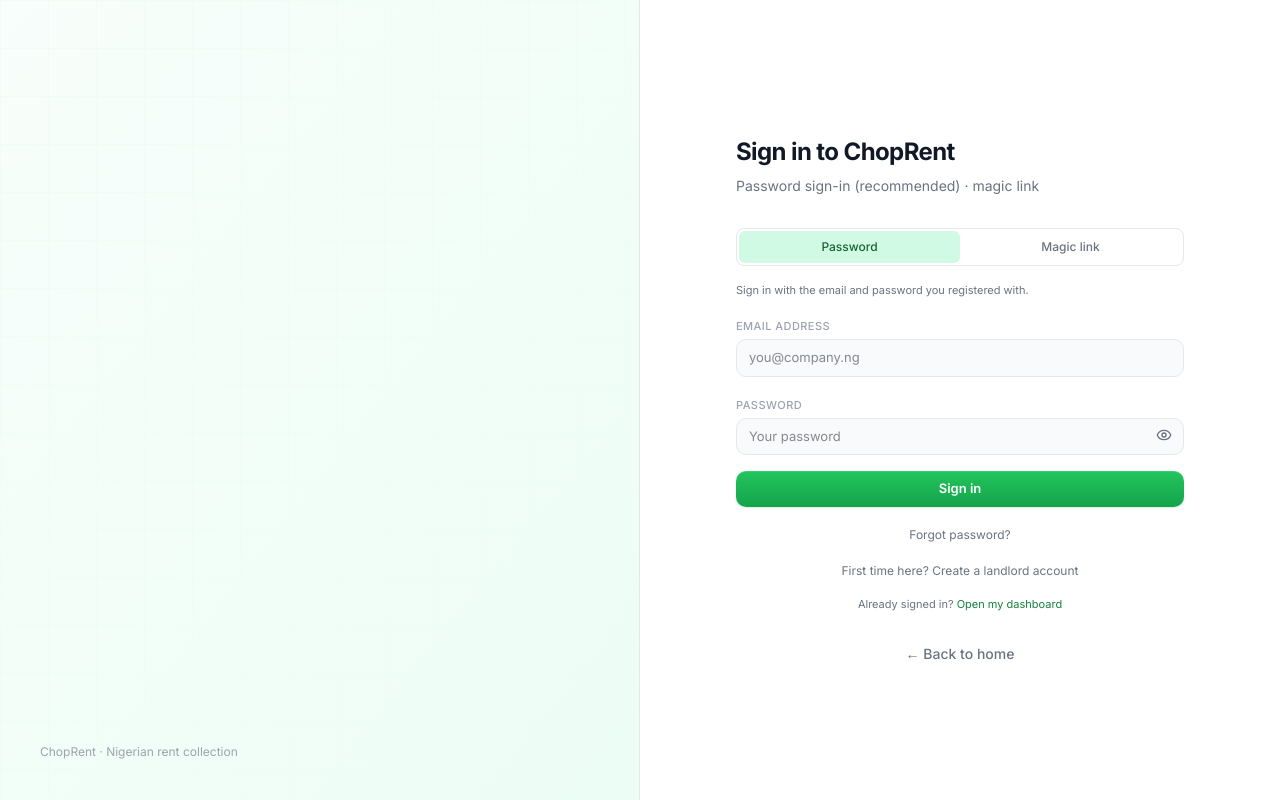
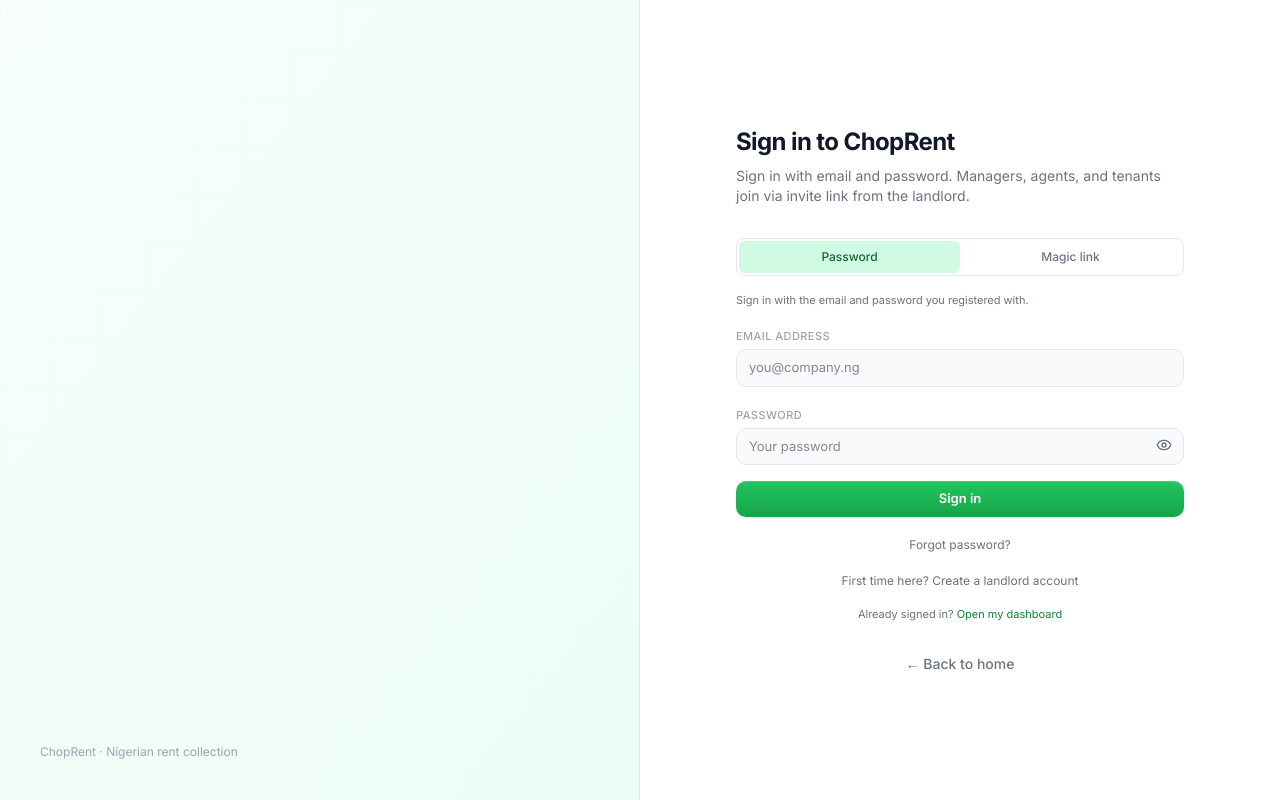
Before and after one commit to eric2umeh/choprent, a Next.js app in the folder apps/web/: page /login in a window 1280 px wide. Built offline with nearby package versions, Linux system fonts and the light colour scheme.

Commit message:
Clarify invite-based join vs landlord signup on login.

```diff
--- a/apps/web/src/app/login/page.tsx
+++ b/apps/web/src/app/login/page.tsx
@@ -20,8 +20,8 @@ export default function LoginPage() {
             <span className="text-green-700">with confidence.</span>
           </h1>
           <p className="mt-4 max-w-sm text-sm leading-relaxed text-muted">
-            Sign in with email and password. Landlords, managers, agents, and tenants
-            use the same login — we route you to the right portal.
+            Sign in with email and password. Landlords create an account here;
+            managers, agents, and tenants join from an invite link.
           </p>
         </div>
         <p className="relative text-xs text-muted-foreground">
@@ -39,7 +39,8 @@ export default function LoginPage() {
             Sign in to ChopRent
           </h2>
           <p className="mt-2 text-sm text-muted">
-            Password sign-in (recommended) · magic link
+            Sign in with email and password. Managers, agents, and tenants join
+            via invite link from the landlord.
           </p>
 
           <div className="animate-fade-up mt-8">
```
